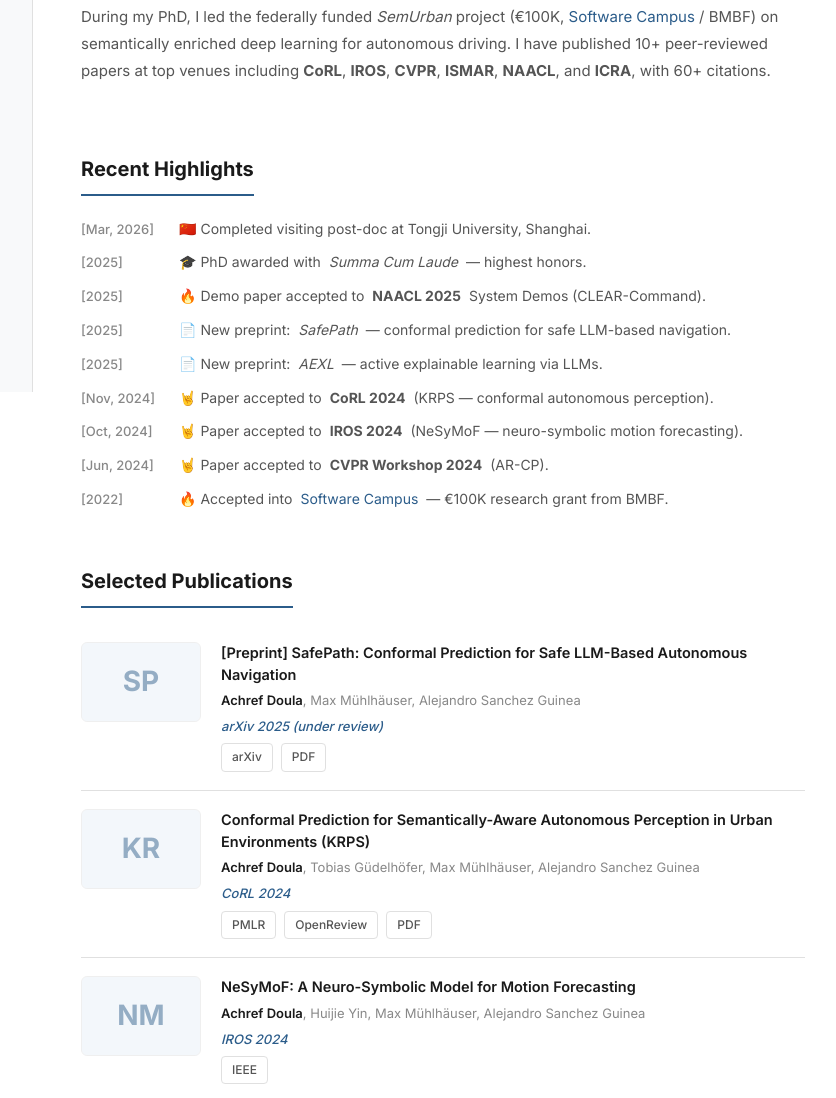
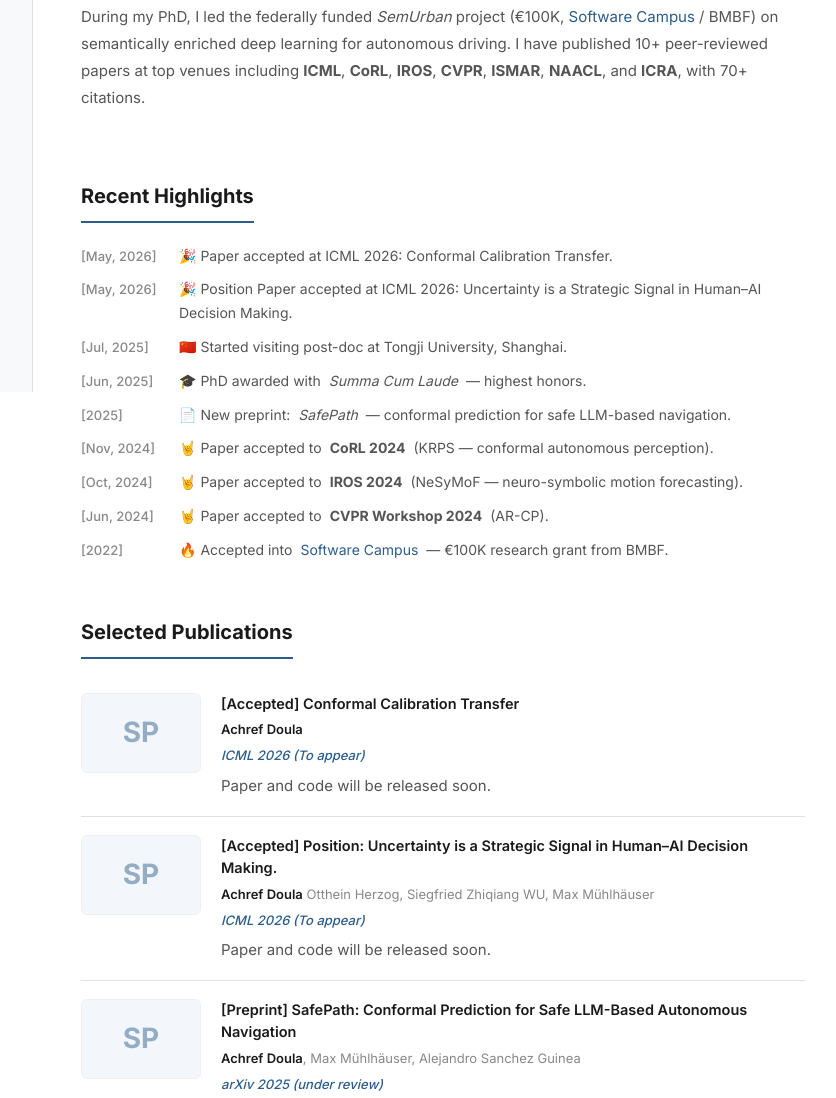
Before and after one commit to achref-doula/achref-doula.github.io, a plain HTML site: page index.html in a window 1280 px wide. Shown: the part 408-1506 px from the top of the page, without its empty margins (327-1163 px from the left). Drawn offline with Linux system fonts and the light colour scheme; some icons are missing.

Commit message:
Revise bio and recent highlights in index.html
Updated the description of previous positions and recent highlights, including new publications and citation counts.

```diff
--- a/index.html
+++ b/index.html
@@ -325,7 +325,8 @@
             <a href="https://scholar.google.com/citations?user=69rd-UAAAAAJ&hl=de"> Max Mühlhäuser</a>.
             I obtained my PhD (<em>Summa Cum Laude</em>) at TU Darmstadt in 2025
             (<a href="https://tuprints.ulb.tu-darmstadt.de/entities/publication/def1bc76-67d6-4009-b681-8daf2dd4eee7">my dissertation</a>).
-            Previously, I was a Visiting Post-Doc at <a href="https://en.tongji.edu.cn/" target="_blank">Tongji University</a> in Shanghai.
+            Previously, I am a Visiting Post-Doc at <a href="https://en.tongji.edu.cn/" target="_blank">Tongji University</a> in Shanghai,
+            researching uncertainty quantification in multi-agent LLM-based systems.
         </div>
 
         <div class="bio">
@@ -341,19 +342,19 @@
             During my PhD, I led the federally funded <em>SemUrban</em> project (€100K, <a href="https://softwarecampus.de/en/" target="_blank">Software Campus</a> / BMBF)
             on semantically enriched deep learning for autonomous driving.
             I have published 10+ peer-reviewed papers at top venues including
-            <strong>CoRL</strong>, <strong>IROS</strong>, <strong>CVPR</strong>, <strong>ISMAR</strong>,
-            <strong>NAACL</strong>, and <strong>ICRA</strong>, with 60+ citations.
+            <strong>ICML</strong>, <strong>CoRL</strong>, <strong>IROS</strong>, <strong>CVPR</strong>, <strong>ISMAR</strong>,
+            <strong>NAACL</strong>, and <strong>ICRA</strong>, with 70+ citations.
         </div>
 
         <!-- ===== RECENT HIGHLIGHTS ===== -->
         <h2 class="section-title">Recent Highlights</h2>
 
         <ul class="highlights">
-            <li><span class="date">[Mar, 2026]</span> 🇨🇳 Completed visiting post-doc at Tongji University, Shanghai.</li>
-            <li><span class="date">[2025]</span> 🎓 PhD awarded with <em>Summa Cum Laude</em> — highest honors.</li>
-            <li><span class="date">[2025]</span> 🔥 Demo paper accepted to <strong>NAACL 2025</strong> System Demos (CLEAR-Command).</li>
+            <li><span class="date">[May, 2026]</span> 🎉 Paper accepted at ICML 2026: Conformal Calibration Transfer.</li>
+            <li><span class="date">[May, 2026]</span> 🎉 Position Paper accepted at ICML 2026: Uncertainty is a Strategic Signal in Human–AI Decision Making.</li>
+            <li><span class="date">[Jul, 2025]</span> 🇨🇳 Started visiting post-doc at Tongji University, Shanghai.</li>
+            <li><span class="date">[Jun, 2025]</span> 🎓 PhD awarded with <em>Summa Cum Laude</em> — highest honors.</li>
             <li><span class="date">[2025]</span> 📄 New preprint: <em>SafePath</em> — conformal prediction for safe LLM-based navigation.</li>
-            <li><span class="date">[2025]</span> 📄 New preprint: <em>AEXL</em> — active explainable learning via LLMs.</li>
             <li><span class="date">[Nov, 2024]</span> 🤘 Paper accepted to <strong>CoRL 2024</strong> (KRPS — conformal autonomous perception).</li>
             <li><span class="date">[Oct, 2024]</span> 🤘 Paper accepted to <strong>IROS 2024</strong> (NeSyMoF — neuro-symbolic motion forecasting).</li>
             <li><span class="date">[Jun, 2024]</span> 🤘 Paper accepted to <strong>CVPR Workshop 2024</strong> (AR-CP).</li>
@@ -364,6 +365,31 @@
         <h2 class="section-title">Selected Publications</h2>
 
         <ul class="pub-list">
+            <!-- TCC - ICML -->
+            <li class="pub-item">
+                <div class="pub-thumb-placeholder">SP</div>
+                <div class="pub-info">
+                    <div class="pub-title">[Accepted] Conformal Calibration Transfer</div>
+                    <div class="pub-authors"><span class="me">Achref Doula</span></div>
+                    <div class="pub-venue"> ICML 2026 (To appear)</div>
+                    <div class="pub-links">
+                        Paper and code will be released soon.
+                    </div>
+                </div>
+            </li>
+
+            <!-- Position - ICML  -->
+            <li class="pub-item">
+                <div class="pub-thumb-placeholder">SP</div>
+                <div class="pub-info">
+                    <div class="pub-title"> [Accepted] Position: Uncertainty is a Strategic Signal in Human–AI Decision Making.</div>
+                    <div class="pub-authors"><span class="me">Achref Doula</span> Otthein Herzog, Siegfried Zhiqiang WU, Max Mühlhäuser</div>
+                    <div class="pub-venue"> ICML 2026 (To appear)</div>
+                    <div class="pub-links">
+                        Paper and code will be released soon.
+                    </div>
+                </div>
+            </li>
 
             <!-- SafePath -->
             <li class="pub-item">
```
